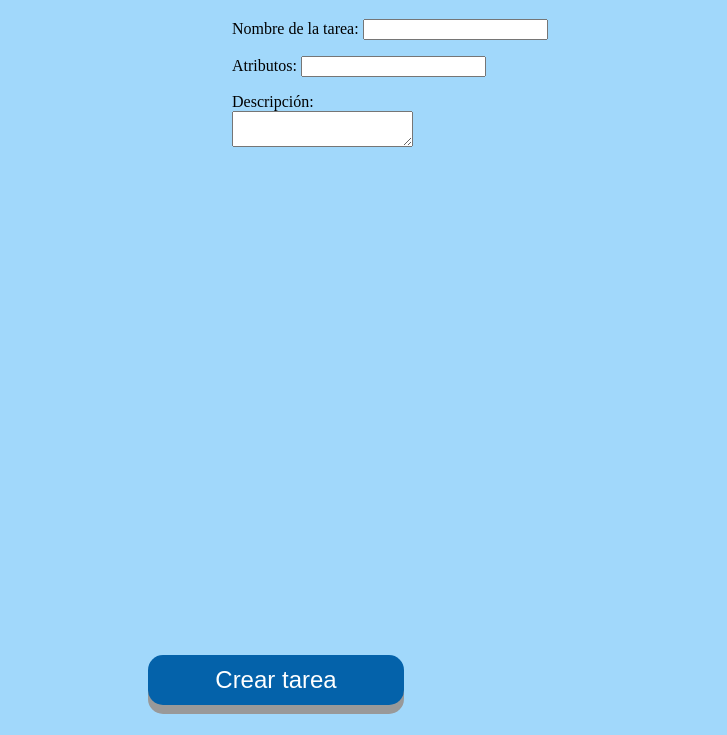
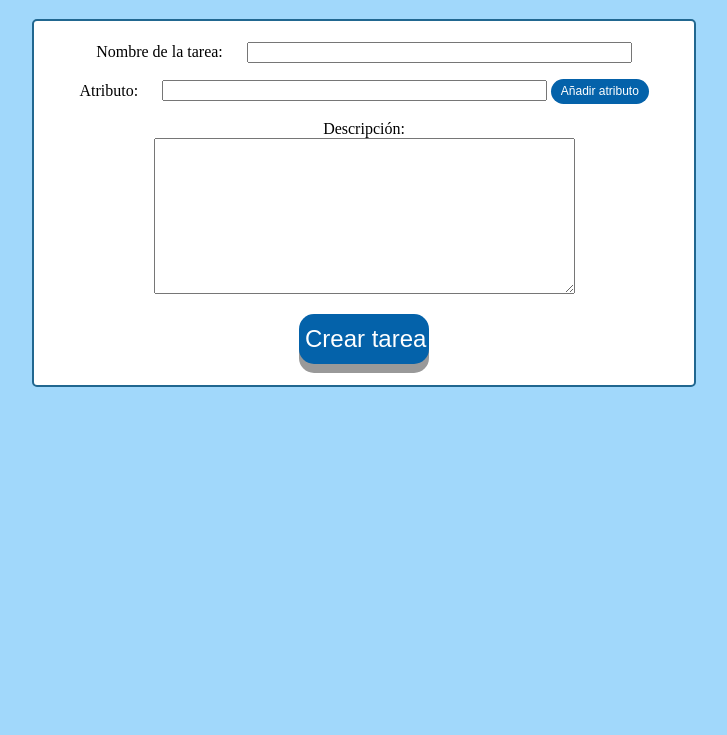
Before and after one commit to Archerd6/-Aplicacion-robots-asistenciales-Web, a plain HTML site: page interfaz_tareas.html in a window 1280 px wide. Shown: the part 65-800 px from the top of the page, without its empty margins (276-1003 px from the left). Drawn offline with Linux system fonts and the light colour scheme.

Commit message:
Actualizado la interfaz

```diff
--- a/interfaz_tareas.html
+++ b/interfaz_tareas.html
@@ -44,7 +44,16 @@
     }
 
     .inline-div {
-        margin-left: 500px;
+        margin-left: 30%;
+    }
+
+    div.acceso {
+        border: 2px solid rgb(33, 103, 144);
+        border-radius: 5px;
+        padding: 5px;
+        margin-right: 300px;
+        margin-left: 300px;
+        background-color: rgb(255, 255, 255);
     }
 
     .button2 {
@@ -52,9 +61,9 @@
         height: 50px;
         font-size: 24px;
         text-align: center;
-        position: absolute;
+        /* position: absolute;
         bottom: 30px;
-        right: 600px;
+        right: 600px; */
         cursor: pointer;
         outline: none;
         color: #fff;
@@ -64,45 +73,62 @@
         box-shadow: 0 9px #999;
     }
 
-
-
     .button2:hover {
         background-color: #3e6f8e
     }
+
+    .button3 {
+        width: 15%;
+        height: 25px;
+        font-size: 12px;
+        text-align: center;
+        cursor: pointer;
+        outline: none;
+        color: #fff;
+        background-color: #0462aa;
+        border: none;
+        border-radius: 15px;
+    }
+
+    .button3:hover {
+        background-color: #3e6f8e
+    }
+
 </style>
 
 <body>
     <center>
         <h1 class="principal"> Formulario para crear una tarea</h1>
-    </center>
 
 
-    <div class="inline-div">
 
-        <form action="../../editar_tareas.php" target="_blank">
+        <div class="acceso">
 
-            <p>Nombre de la tarea: <input type="text" name="nombre"></p>
+            <form method="post">
 
-            <p>Atributos: <input type="text" name="atributos"></p>
+                <p>
+                    Nombre de la tarea:&nbsp;&nbsp;&nbsp;&nbsp;&nbsp;
+                    <input type="text" name="nombre" size="45">
+                </p>
 
-            <p>
+                <p>
+                    Atributo:&nbsp;&nbsp;&nbsp;&nbsp;&nbsp;
+                    <input type="text" name="atributos" size="45">
+                    <input type="submit" class="button3" value="Añadir atributo">
+                </p>
 
-                Descripción:<br>
+                <p>
+                    Descripción:<br>
+                    <textarea name="descripcion" rows="10" cols="50"></textarea>
+                </p>
 
-                <textarea name="descripcion"></textarea>
+                <p>
+                    <input type="submit" class="button2" value="Crear tarea">
+                </p>
 
-            </p>
-
-            <p>
-
-                <input type="submit" class="button2" value="Crear tarea">
-
-
-            </p>
-
-
-        </form>
-    </div>
+            </form>
+        </div>
+    </center>
 </body>
 
 
```
Also changed, not shown: Interfaz_tecnico.html (+2 -2 lines).
